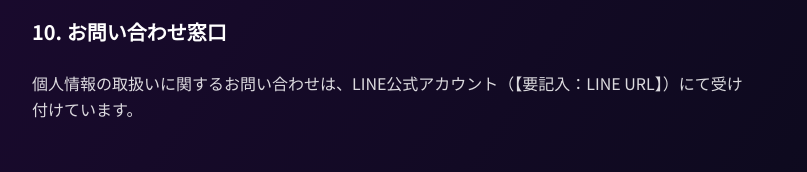
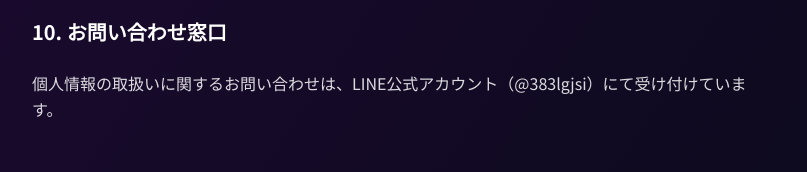
Before and after one commit to fujimoto40813952-cyber/ai-lover, a Next.js app: page /privacy in a window 1280 px wide. Shown: the part 1682-1854 px from the top of the page, without its empty margins (248-1055 px from the left). Built offline with nearby package versions, Linux system fonts and the light colour scheme.

Commit message:
Set LINE contact in privacy

```diff
--- a/app/privacy/page.tsx
+++ b/app/privacy/page.tsx
@@ -55,7 +55,7 @@ export default function PrivacyPage() {
       <p>本ポリシーは、必要に応じて改定されることがあります。重要な変更がある場合は本サービス上で告知します。</p>
 
       <h2 className="text-xl font-semibold text-white">10. お問い合わせ窓口</h2>
-      <p>個人情報の取扱いに関するお問い合わせは、LINE公式アカウント（【要記入：LINE URL】）にて受け付けています。</p>
+      <p>個人情報の取扱いに関するお問い合わせは、LINE公式アカウント（@383lgjsi）にて受け付けています。</p>
     </LegalShell>
   )
 }
```
